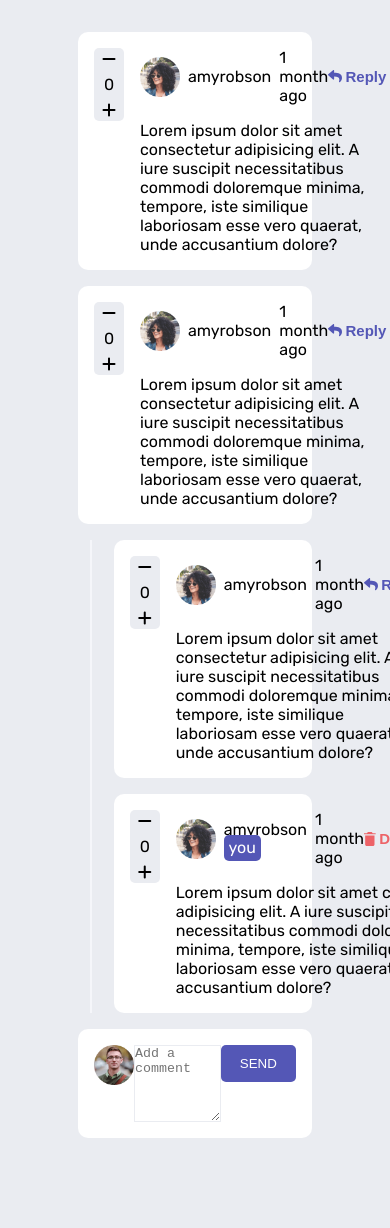
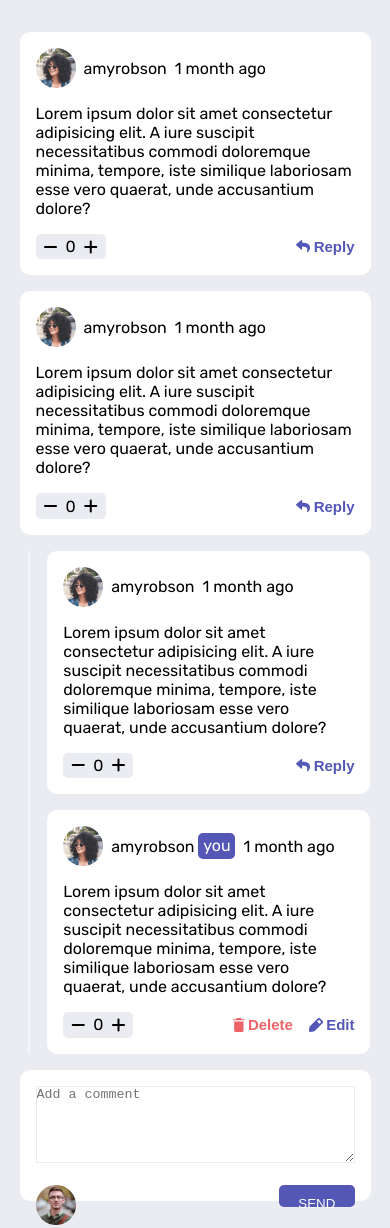
Before and after one commit to siafromspace/interactive-comment-section, a plain HTML site: page index.html in a window 390 px wide. Shown: the top 1228 px of the page. Before the commit the page ends 1170 px from the top, so only its background shows below. Drawn offline with Linux system fonts and the light colour scheme.

Commit message:
media queries done

```diff
--- a/index.html
+++ b/index.html
@@ -8,6 +8,7 @@
 
   <link rel="icon" type="image/png" sizes="32x32" href="./images/favicon-32x32.png">
   <link rel="stylesheet" href="style.css">
+  <link rel="stylesheet" href="queries.css">
   <link href="https://fonts.googleapis.com/css2?family=Rubik:wght@400;500;700&display=swap" rel="stylesheet">
   <script src="https://kit.fontawesome.com/f50cb12bbf.js" crossorigin="anonymous"></script>
   <title>Frontend Mentor | Interactive comments section</title>
@@ -20,9 +21,12 @@
     <div class="user">
       <div class="main-comment">
         <div class="vote-comment">
+          <div class="vote">
             <i class="fa-solid fa-minus"></i>
             <span class="input" role="textbox" contenteditable="">0</span>
             <i class="fa-solid fa-plus"></i>
+          </div>
+          <button class="reply-btn-mobile"><img src="images/icon-reply.svg" alt=""> Reply</button>
         </div>
         <div class="comment-card">
           <div class="profile">
@@ -43,9 +47,12 @@
     <div class="user">
       <div class="main-comment">
         <div class="vote-comment">
+          <div class="vote">
             <i class="fa-solid fa-minus"></i>
             <span class="input" role="textbox" contenteditable="">0</span>
             <i class="fa-solid fa-plus"></i>
+          </div>
+          <button class="reply-btn-mobile"><img src="images/icon-reply.svg" alt=""> Reply</button>
         </div>
         <div class="comment-card">
           <div class="profile">
@@ -64,9 +71,12 @@
       <div class="replies">
         <div class="reply-comment">
           <div class="vote-comment">
+            <div class="vote">
               <i class="fa-solid fa-minus"></i>
               <span class="input" role="textbox" contenteditable="">0</span>
               <i class="fa-solid fa-plus"></i>
+            </div>
+            <button class="reply-btn-mobile"><img src="images/icon-reply.svg" alt=""> Reply</button>
           </div>
           <div class="comment-card">
             <div class="profile">
@@ -84,9 +94,15 @@
         </div>
         <div class="reply-comment">
           <div class="vote-comment">
+            <div class="vote">
               <i class="fa-solid fa-minus"></i>
               <span class="input" role="textbox" contenteditable="">0</span>
               <i class="fa-solid fa-plus"></i>
+            </div>
+            <div class="buttons-mobile">
+              <button class="del-btn"><img src="images/icon-delete.svg" alt="">Delete</button>
+              <button class="edit-btn"><img src="images/icon-edit.svg" alt="">Edit</button>
+            </div>
           </div>
           <div class="comment-card">
             <div class="profile">
@@ -111,6 +127,10 @@
       <img src="images/avatars/image-juliusomo.png" alt="">
       <textarea name="user-comment" id="userComment" cols="" rows="5" placeholder="Add a comment"></textarea>
       <button class="send-btn">Send</button>
+      <div class="send-btn-mobile">
+        <img src="images/avatars/image-juliusomo.png" alt="">
+        <button class="send-btn">Send</button>
+      </div>
     </div>
   </div>
 </body>
--- a/queries.css
+++ b/queries.css
@@ -0,0 +1,82 @@
+@media(max-width: 969px) {
+    .container .user {
+        width: 75%;
+    }
+    .current-user {
+        width: 75%;
+    }
+}
+@media(max-width: 734px) {
+    .container .user {
+        width: 80%;
+    }
+    .current-user {
+        width: 80%;
+    }
+}
+@media(max-width: 696px) {
+    .container .user {
+        width: 90%;
+    }
+    .reply-btn {
+        visibility: hidden;
+        width: 0;
+        height: 0;
+    }
+    .main-comment {
+        flex-direction: column-reverse;
+    }
+    .reply-comment {
+        flex-direction: column-reverse;
+    }
+    .reply-btn-mobile {
+        opacity: 1;
+        width: fit-content;
+        height: 100%;
+    }
+    .buttons {
+        width: 0;
+        height: 0;
+        opacity: 0;
+    }
+    .buttons-mobile {
+        opacity: 1;
+        width: fit-content;
+        height: 100%;
+    }
+    .vote {
+        flex-direction: row;
+    }
+    .replies {
+        margin-left: 2.5%;
+    }
+    .reply-comment {
+        width: 95%;
+        margin-left: 5%;
+    }
+    .current-user {
+        width: 90%;
+        flex-direction: column;
+        justify-content: center;
+        align-items: center;
+    }
+    .current-user textarea {
+        width: 100%;
+    }
+    .current-user > img {
+        width: 0;
+        height: 0;
+        opacity: 0;
+    }
+    .current-user > .send-btn {
+        width: 0;
+        height: 0;
+        opacity: 0;
+    }
+    .send-btn-mobile {
+        opacity: 1;
+        width: 100%;
+        display: flex;
+        justify-content: space-between;
+    }
+}
--- a/style.css
+++ b/style.css
@@ -28,6 +28,7 @@ body {
     flex-direction: column;
     justify-content: center;
     align-items: center;
+    position: relative;
     /* margin-bottom: 1rem; */
 }
 .container .user {
@@ -36,6 +37,7 @@ body {
     flex-direction: column;
     gap: 1rem;
     align-items: right;
+    /* position: relative; */
 }
 .main-comment {
     display: flex;
@@ -45,6 +47,11 @@ body {
     background-color: white;
 }
 .vote-comment {
+    display: flex;
+    justify-content: space-between;
+    align-items: center;
+}
+.vote {
     display: flex;
     flex-direction: column;
     align-items: center;
@@ -72,6 +79,21 @@ body {
     width: 40px;
 }
 .reply-btn {
+    background-color: transparent;
+    color: var(--moderateBlue);
+    font-weight: 700;
+    font-size: 15px;
+    border: none;
+    display: flex;
+    align-items: center;
+    gap: 0.2rem;
+    cursor: pointer;
+}
+.reply-btn-mobile {
+    position: relative;
+    opacity: 0;
+    width: 0;
+    height: 0;
     background-color: transparent;
     color: var(--moderateBlue);
     font-weight: 700;
@@ -113,7 +135,7 @@ body {
     width: 40px;
 }
 .current-user textarea {
-    width: 80%;
+    width: 70%;
     border-color: var(--lightGray);
     outline-color: var(--lightGray);
 }
@@ -135,9 +157,21 @@ body {
     padding: 0.2rem 0.3rem;
     border-radius: 5px;
 }
+.send-btn-mobile {
+    opacity: 0;
+    width: 0;
+    height: 0;
+}
 .buttons {
     display: flex;
     gap: 1rem;
+}
+.buttons-mobile {
+    opacity: 0;
+    display: flex;
+    gap: 1rem;
+    width: 0;
+    height: 0;
 }
 .del-btn {
     background-color: transparent;
```
Lines whose indentation alone changed are shown as unchanged.
